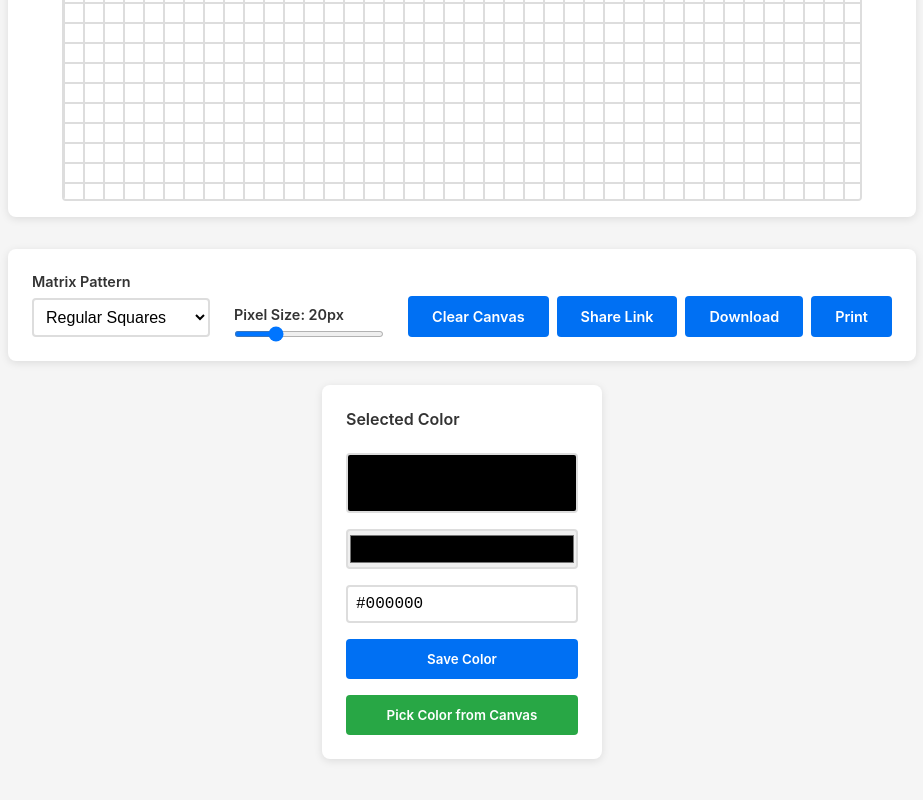
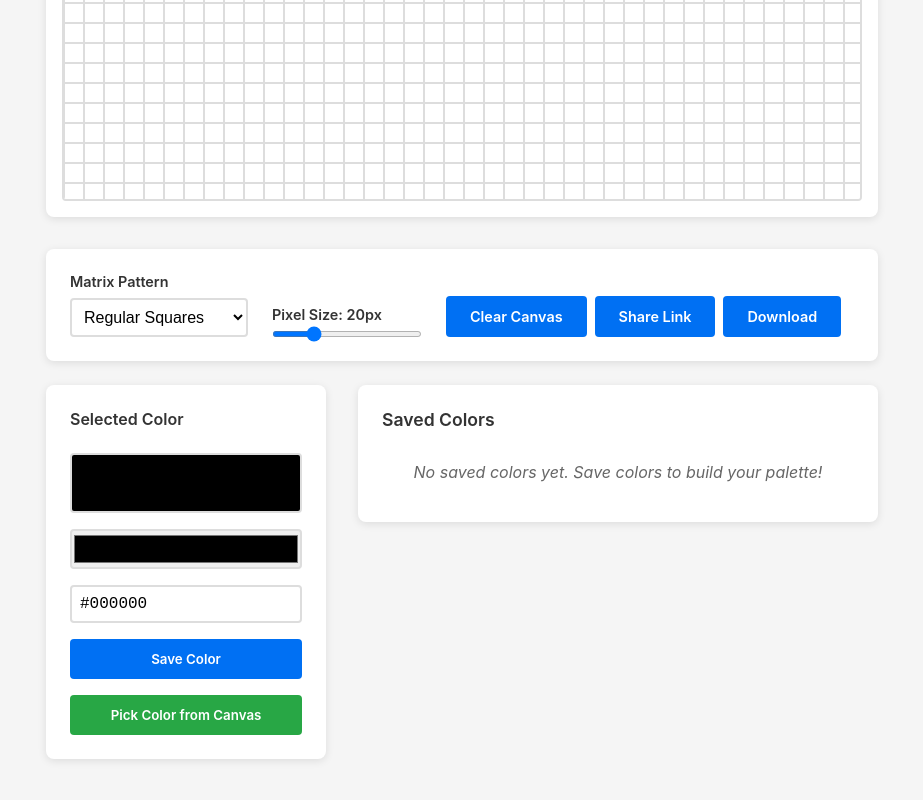
Before and after one commit to pilvikala/pattern-draw, a Next.js app: page / in a window 1280 px wide. Shown: the part 560-1360 px from the top of the page, without its empty margins (178-1101 px from the left). Built offline with nearby package versions, Linux system fonts and the light colour scheme.

Commit message:
bug fixes

```diff
--- a/app/page.tsx
+++ b/app/page.tsx
@@ -158,33 +158,31 @@ export default function Home() {
     ctx.fillStyle = '#ffffff'
     ctx.fillRect(0, 0, canvas.width, canvas.height)
 
-    // Draw grid
+    // Draw grid with borders
+    ctx.strokeStyle = '#ddd'
+    ctx.lineWidth = 1
+
     for (let row = 0; row < rows; row++) {
       for (let col = 0; col < cols; col++) {
         const key = `${row},${col}`
-        const color = grid[key]
-        if (color) {
-          ctx.fillStyle = color
-          if (pattern === 'bricks' && row % 2 === 1) {
-            // Horizontal offset for brick pattern
-            ctx.fillRect(
-              col * pixelSize + pixelSize / 2,
-              row * pixelSize,
-              pixelSize,
-              pixelSize
-            )
-          } else if (pattern === 'bricksVertical' && col % 2 === 1) {
-            // Vertical offset for vertical brick pattern
-            ctx.fillRect(
-              col * pixelSize,
-              row * pixelSize + pixelSize / 2,
-              pixelSize,
-              pixelSize
-            )
-          } else {
-            ctx.fillRect(col * pixelSize, row * pixelSize, pixelSize, pixelSize)
-          }
+        const color = grid[key] || '#ffffff'
+
+        let x = col * pixelSize
+        let y = row * pixelSize
+
+        // Adjust position for brick patterns
+        if (pattern === 'bricks' && row % 2 === 1) {
+          x += pixelSize / 2
+        } else if (pattern === 'bricksVertical' && col % 2 === 1) {
+          y += pixelSize / 2
         }
+
+        // Fill pixel
+        ctx.fillStyle = color
+        ctx.fillRect(x, y, pixelSize, pixelSize)
+
+        // Draw border
+        ctx.strokeRect(x, y, pixelSize, pixelSize)
       }
     }
 
@@ -201,9 +199,6 @@ export default function Home() {
     })
   }
 
-  const handlePrint = () => {
-    window.print()
-  }
 
   return (
     <main className={styles.main}>
@@ -218,7 +213,7 @@ export default function Home() {
             onClear={handleClear}
             onShare={handleShare}
             onDownload={handleDownload}
-            onPrint={handlePrint}
+            onPrint={() => {}}
           />
         </div>
 
@@ -264,7 +259,7 @@ export default function Home() {
             onClear={handleClear}
             onShare={handleShare}
             onDownload={handleDownload}
-            onPrint={handlePrint}
+            onPrint={() => {}}
           />
         </div>
 
@@ -277,6 +272,15 @@ export default function Home() {
             isColorPickerMode={isColorPickerMode}
             onColorPickerModeToggle={setIsColorPickerMode}
           />
+          <ColorPalette
+            colors={savedColors}
+            selectedColor={selectedColor}
+            onColorSelect={handleColorSelect}
+            onColorPick={handleColorPick}
+            onColorRemove={(color) => {
+              setSavedColors(savedColors.filter((c) => c !== color))
+            }}
+          />
         </div>
       </div>
     </main>
--- a/components/Controls.tsx
+++ b/components/Controls.tsx
@@ -12,6 +12,7 @@ interface ControlsProps {
   onShare: () => void
   onDownload: () => void
   onPrint: () => void
+  // onPrint is kept for compatibility but not used
 }
 
 export default function Controls({
@@ -69,9 +70,6 @@ export default function Controls({
         <button onClick={onDownload} className={styles.button}>
           Download
         </button>
-        <button onClick={onPrint} className={styles.button}>
-          Print
-        </button>
       </div>
     </div>
   )
--- a/components/MobileMenu.tsx
+++ b/components/MobileMenu.tsx
@@ -13,6 +13,7 @@ interface MobileMenuProps {
   onShare: () => void
   onDownload: () => void
   onPrint: () => void
+  // onPrint is kept for compatibility but not used
 }
 
 export default function MobileMenu({
@@ -104,9 +105,6 @@ export default function MobileMenu({
                 <button onClick={onDownload} className={styles.menuButton}>
                   Download
                 </button>
-                <button onClick={onPrint} className={styles.menuButton}>
-                  Print
-                </button>
               </div>
             </div>
           </div>
```
